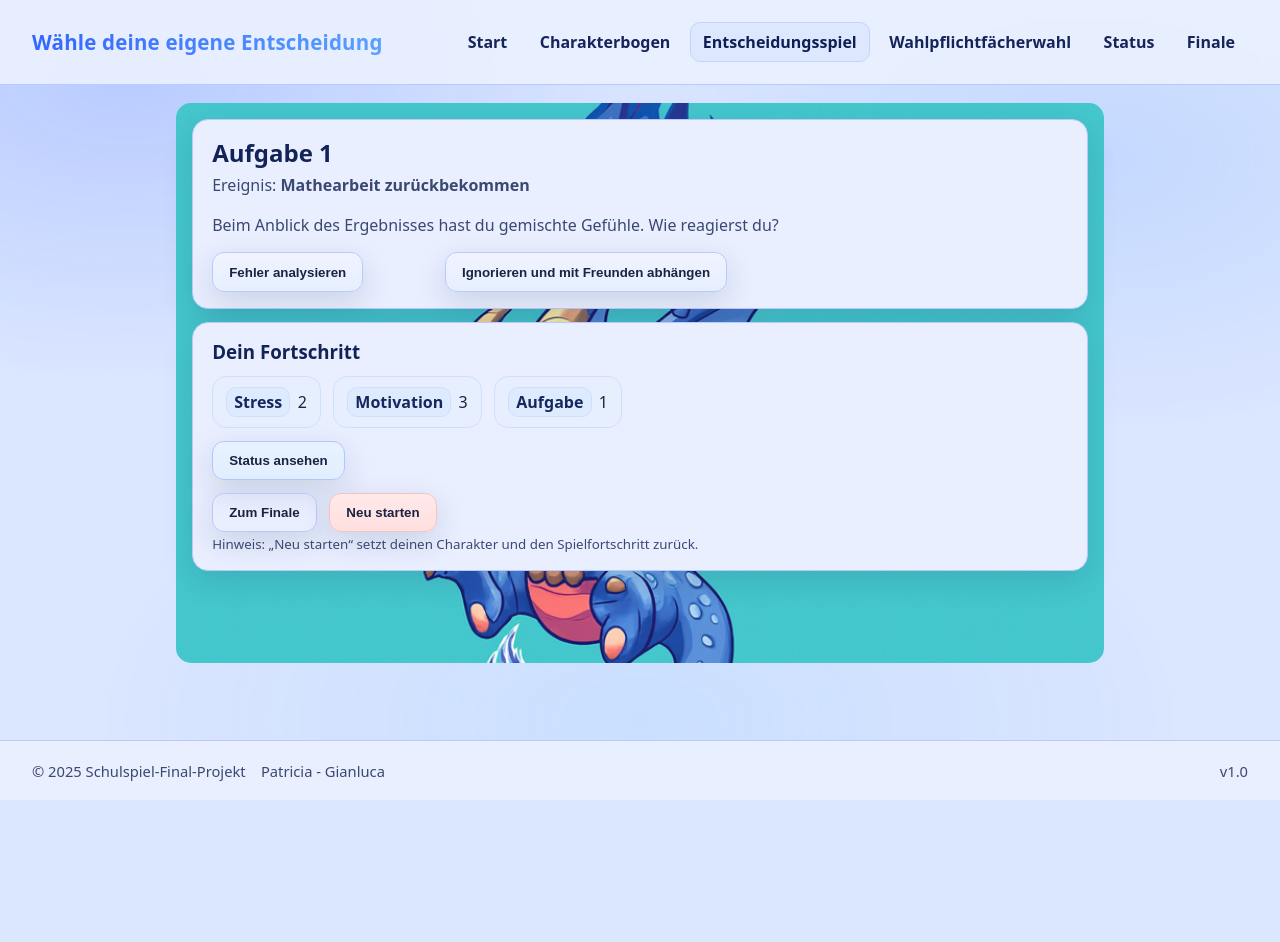
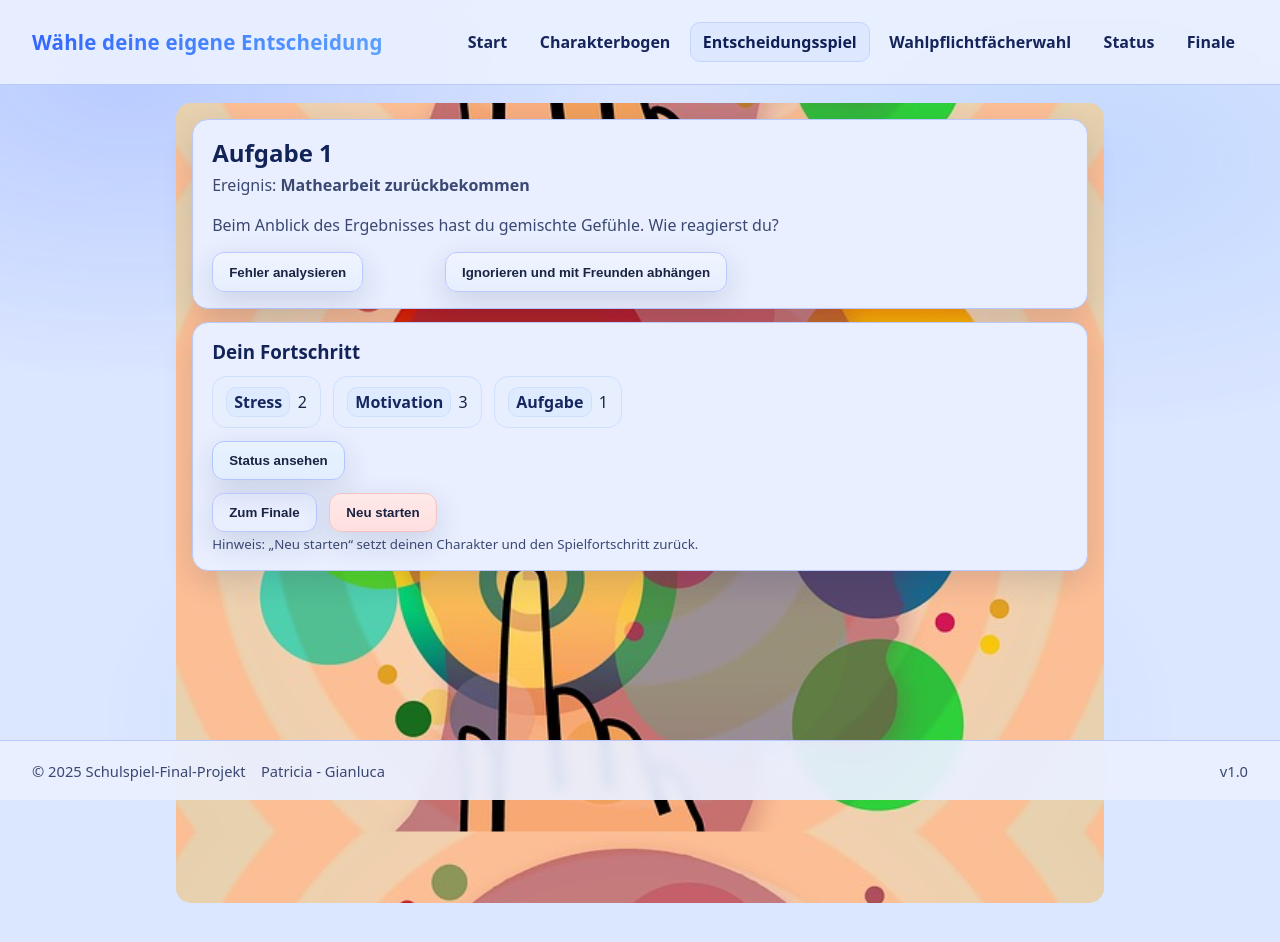
Before and after one commit to Patricia-Isabell/Roleplay_forVerify, a React (Vite) app: page /game in a window 1280 px wide. Shown: the top 942 px of the page. Before the commit the page ends 800 px from the top, so only its background shows below. Built offline with nearby package versions, Linux system fonts and the light colour scheme.

Commit message:
neuer Style Entscheidungsspiel

```diff
--- a/src/styles/base.css
+++ b/src/styles/base.css
@@ -197,12 +197,12 @@ button.danger {
 }
 .containergame {
   width: 100%;
-  min-height: 70vh;
+  min-height: 100vh;
   background-color: brown;
   margin: 0;
   padding: 1rem;
   border-radius: 15px;
-  background-image: url("../assets/dragon.png");
-  background-size: cover;
+  background-image: url("../assets/picture_decisiongame.jpg");
+  background-size: contain;
   background-position: center;
 }
```
Also changed, not shown: src/assets/picture_decisiongame.jpg (added), src/assets/picture_decisongame.png (added).
